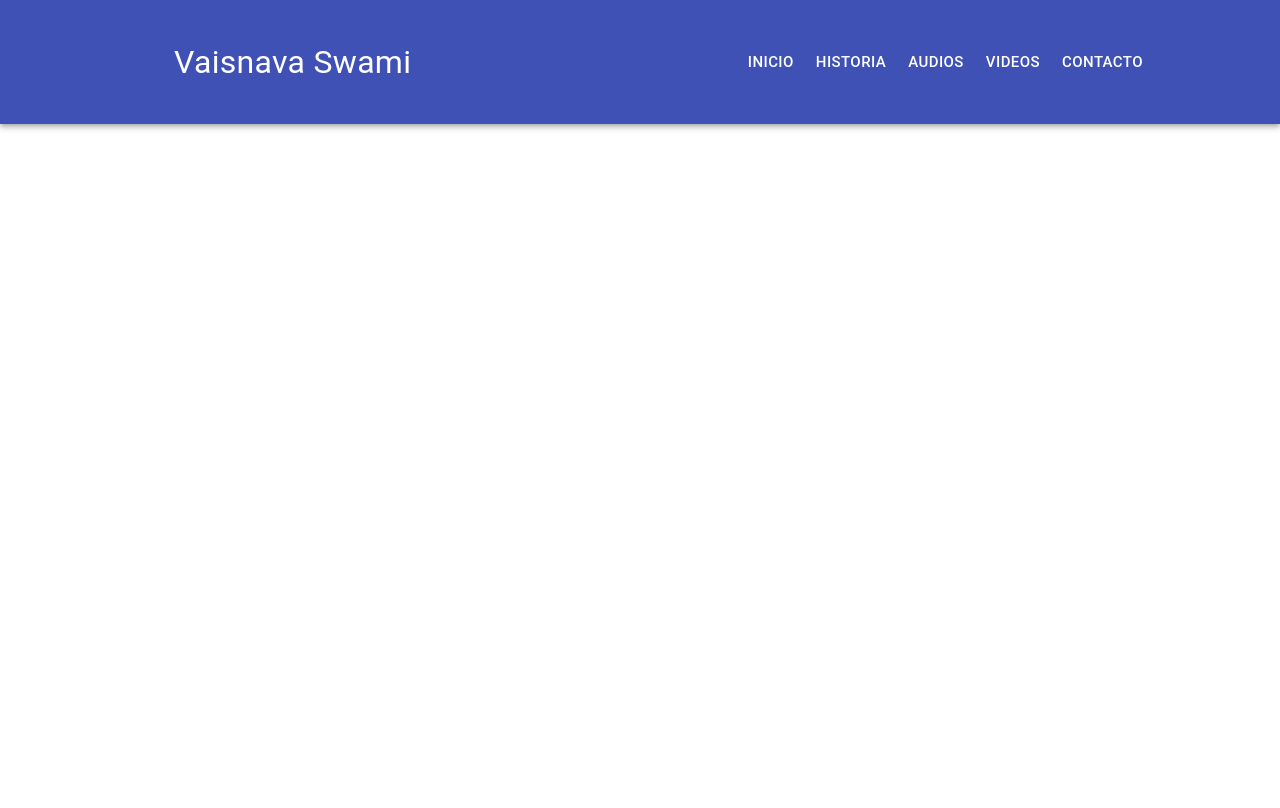
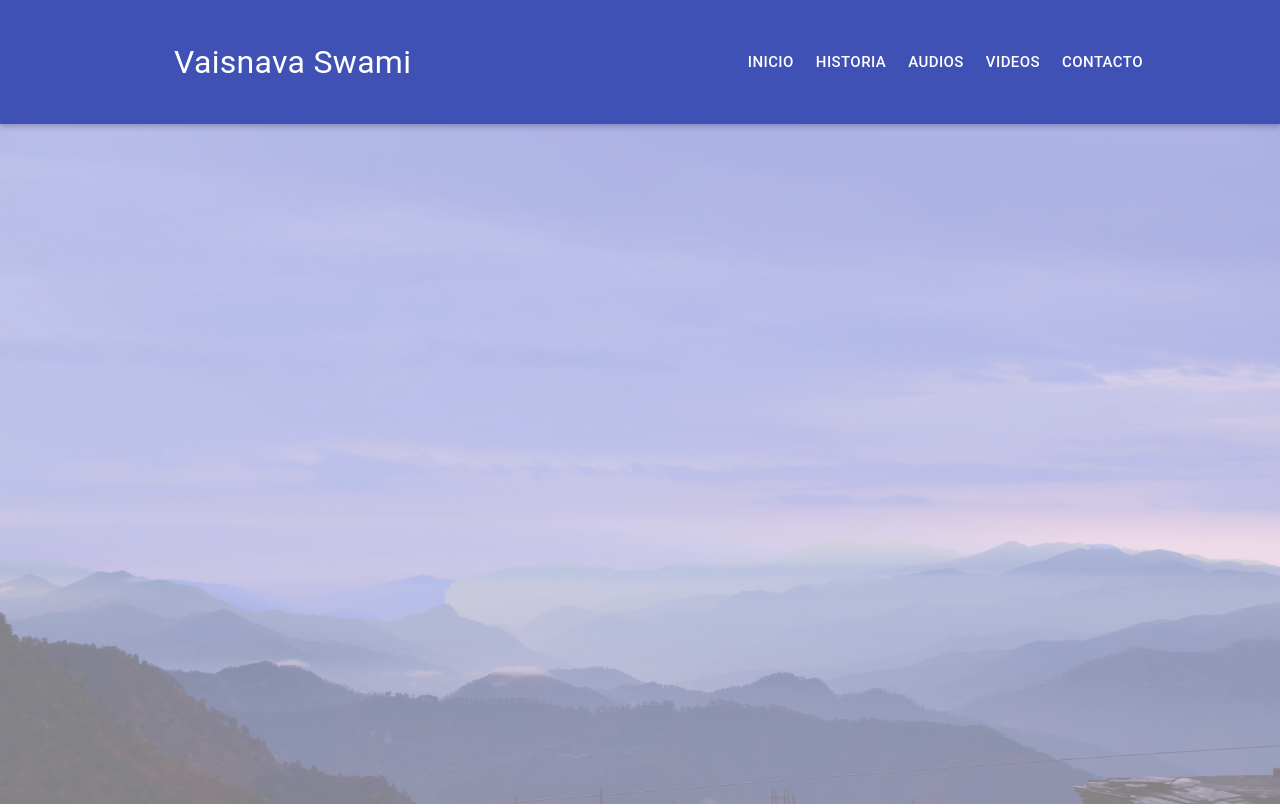
Before and after one commit to majovanilla/vainsnava_swami, a React (Create React App) app: page / in a window 1280 px wide. Built offline with nearby package versions, Linux system fonts and the light colour scheme.

Commit message:
Add main image to home page

```diff
--- a/src/App.js
+++ b/src/App.js
@@ -1,6 +1,6 @@
 import React from 'react';
 import { BrowserRouter as Router, Switch, Route } from 'react-router-dom';
-import Home from './components/Home';
+import Home from './components/Home/Home';
 import Navbar from './containers/Navbar';
 import Footer from './containers/Footer';
 import Contact from './containers/Contact';
--- a/src/components/Home.jsx
+++ b/src/components/Home/Home.jsx
@@ -1,11 +1,11 @@
 import React from 'react';
 import { Link } from 'react-router-dom';
+import MainImage from './MainImage';
 
 function Home() {
   return (
     <div className="Home">
-
-
+      <MainImage/>
     </div>
   );
 }
--- /dev/null
+++ b/src/components/Home/MainImage.jsx
@@ -0,0 +1,13 @@
+import React from 'react';
+import mainImage from '../../img/main.jpg';
+import homeClasses from '../../styles/home.module.scss';
+
+function MainImage() {
+  return (
+    <div>
+      <img className={homeClasses.MainImage} src={mainImage} alt="Mountains by Rajarshi Bhadra on Unsplash"/>
+    </div>
+  );
+}
+
+export default MainImage;
--- /dev/null
+++ b/src/styles/home.module.scss
@@ -0,0 +1,5 @@
+.MainImage {
+  width: 100%;
+  height: 85vh;
+  opacity: 50%;
+}
```
Also changed, not shown: src/img/main.jpg (added).
